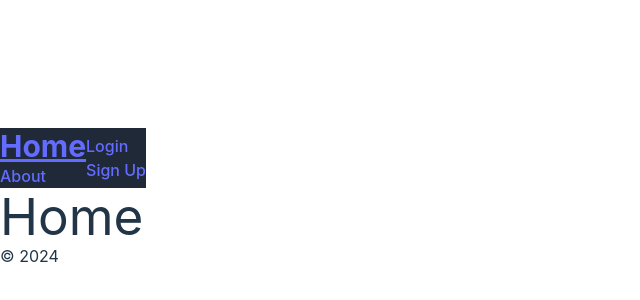
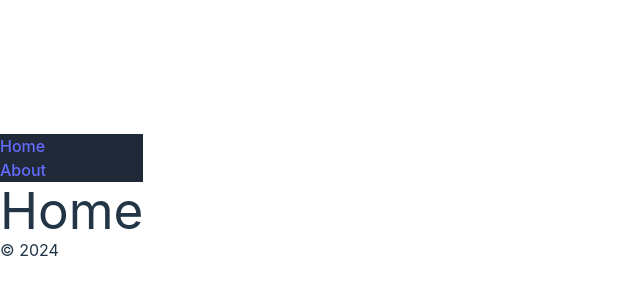
Before and after one commit to kaseadoun/finance-tracker-web-app, a React (Vite) app: page / in a window 1280 px wide. Shown: the part 202-502 px from the top of the page, without its empty margins (0-640 px from the left). Built offline with nearby package versions, Linux system fonts and the light colour scheme.

Commit message:
Public route setup

```diff
--- a/src/App.tsx
+++ b/src/App.tsx
@@ -1,10 +1,17 @@
-import MainLayout from "./layouts/MainLayout"
+import PublicLayout from "./layouts/PublicLayout"
+import { createBrowserRouter } from "react-router-dom";
+import { RouterProvider } from 'react-router-dom';
+import { publicRoutes } from "./routes/PublicRoutes";
 
 function App() {
 
+  const router = createBrowserRouter([
+    publicRoutes
+  ])
+
   return (
     <>
-      <MainLayout />
+      <RouterProvider router={ router } />
     </>
   )
 }
--- /dev/null
+++ b/src/components/Header/NavigationItem.tsx
@@ -0,0 +1,16 @@
+import { Link } from 'react-router-dom';
+
+interface NavItemProps {
+    link: string;
+    title: string;
+}
+
+function NavItem({ link, title }: NavItemProps) {
+    return (
+        <li>
+            <Link to={link}>{ title }</Link>
+        </li>
+    );
+}
+
+export default NavItem;
--- a/src/components/Header/NavigationSections.tsx
+++ b/src/components/Header/NavigationSections.tsx
@@ -9,7 +9,9 @@ export function NavigationBrand() {
 export function NavigationPageSide() {
     return(
         <div>
+            <ul>
 
+            </ul>
         </div>
     );
 }
--- a/src/components/Header/index.tsx
+++ b/src/components/Header/index.tsx
@@ -1,20 +1,13 @@
 // import styles from "./header.module.css";
+import NavItem from "./NavigationItem";
 
-interface HeaderProps {
-    setPage: (page: number) => void;
-}
-
-function Header({ setPage }: HeaderProps) {
+function Header() {
     return(
         <header className="bg-gray-800">
             <nav className="mx-auto flex items-center justify-between">
                 <ul>
-                    <li><a onClick={() => setPage(0)} className="text-3xl font-bold underline">Home</a></li>
-                    <li><a onClick={() => setPage(1)}>About</a></li>
-                </ul>
-                <ul>
-                    <li><a onClick={() => setPage(2)}>Login</a></li>
-                    <li><a onClick={() => setPage(3)}>Sign Up</a></li>
+                    <NavItem link="/" title="Home" />
+                    <NavItem link="/about" title="About" />
                 </ul>
             </nav>
         </header>
--- a/src/layouts/MainLayout.tsx
+++ /dev/null
@@ -1,24 +0,0 @@
-import { useState } from 'react';
-import Header from "../components/Header";
-import Footer from "../components/Footer";
-import Home from "../pages/Home";
-import About from "../pages/About";
-
-function MainLayout() {
-    const [page, setPage] = useState<number>(0);
-
-    return(
-        <>
-            <Header setPage={setPage} />
-                {page === 0 &&
-                    <Home />
-                }
-                {page === 1 &&
-                    <About />
-                }
-            <Footer />
-        </>
-    );
-}
-
-export default MainLayout;
--- /dev/null
+++ b/src/layouts/PublicLayout.tsx
@@ -0,0 +1,17 @@
+import { Outlet } from 'react-router-dom';
+import Header from "../components/Header";
+import Footer from "../components/Footer";
+
+function PublicLayout() {
+    return(
+        <div>
+            <Header />
+            <main>
+                <Outlet />
+            </main>
+            <Footer />
+        </div>
+    );
+}
+
+export default PublicLayout;
--- a/src/main.tsx
+++ b/src/main.tsx
@@ -1,13 +1,10 @@
 import { StrictMode } from 'react';
 import { createRoot } from 'react-dom/client';
 import App from './App.tsx';
-import { BrowserRouter } from 'react-router-dom';
 import './index.css'
 
 createRoot(document.getElementById('root')!).render(
   <StrictMode>
-    <BrowserRouter>
-      <App />
-    </BrowserRouter>
+    <App />
   </StrictMode>,
 )
--- a/src/pages/About.tsx
+++ b/src/pages/About.tsx
@@ -1,6 +1,4 @@
 function About() {
-
-
     return(
         <>
             <h1>About</h1>
--- a/src/routes/PublicRoutes.tsx
+++ b/src/routes/PublicRoutes.tsx
@@ -0,0 +1,12 @@
+import PublicLayout from "../layouts/PublicLayout";
+import Home from '../pages/Home';
+import About from '../pages/About';
+
+export const publicRoutes = {
+    path: '/',
+    element: <PublicLayout />,
+    children: [
+        { path: '/', element: <Home /> },
+        { path: 'about' , element: <About />}
+    ]
+}
```
